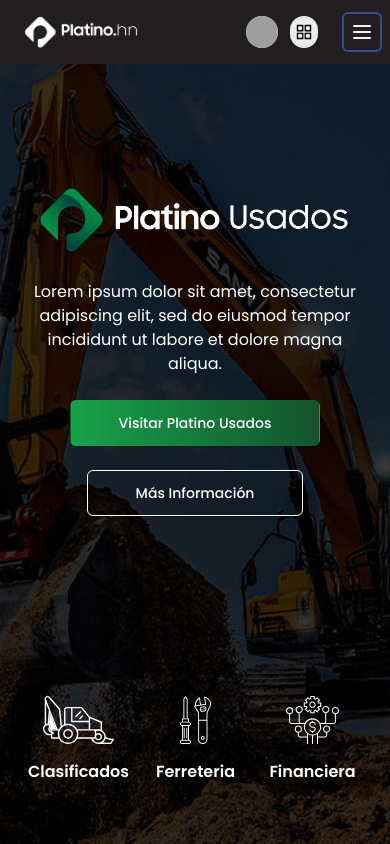
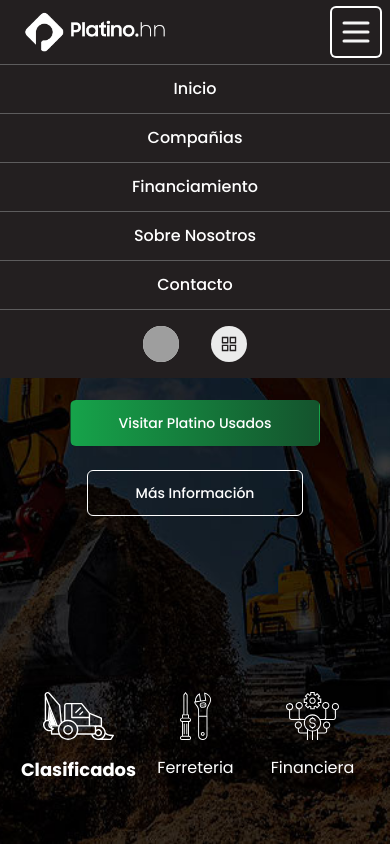
Before and after one commit to grupoplatino/PlatinoHN, a React (Create React App) app: page / in a window 390 px wide. Both pictures are taken after a click on the button 362 px from the left and 32 px from the top of the page. Shown: the top 844 px of the page. Built offline with nearby package versions, Linux system fonts and the light colour scheme; grey boxes are pictures that could not be loaded; the HTML template or start-up script is replaced by a standard one.

Commit message:
Navbar responsive

```diff
--- a/package.json
+++ b/package.json
@@ -3,7 +3,7 @@
   "version": "0.1.0",
   "private": true,
   "dependencies": {
-    "@headlessui/react": "^1.6.5",
+    "@headlessui/react": "^1.6.6",
     "@heroicons/react": "^1.0.6",
     "@react-google-maps/api": "^2.12.0",
     "@testing-library/jest-dom": "^5.16.4",
--- a/src/components/navbar.js
+++ b/src/components/navbar.js
@@ -2,20 +2,18 @@
 import platino_hn from "../assets/images/companies/phn.png";
 import { AiOutlineAppstore } from "react-icons/ai";
 import { Link } from "react-router-dom";
+import { Disclosure } from '@headlessui/react';
+// import { platino_capital, platino_ferreteria, platino_inmobiliaria, platino_logistics, platino_motors, platino_repuestos, platino_software, platino_usados } from "../assets";
 
 const NavBar = () => {
     const [show, setShow] = useState(false);
     const [navIndex, setNavIndex] = useState(0);
-    let typeNav = "bg-blackCustom-900";
+    const [navColor] = useState("bg-blackCustom-900");
 
     const navItems = [
         {
             title: "Inicio",
             uri: "/"
-        },
-        {
-            title: "Sobre Nosotros",
-            uri: "/aboutUs"
         },
         {
             title: "Compañias",
@@ -24,6 +22,10 @@
         {
             title: "Financiamiento",
             uri: "/financing"
+        },
+        {
+            title: "Sobre Nosotros",
+            uri: "/aboutUs"
         },
         {
             title: "Contacto",
@@ -50,24 +52,24 @@
     }
 
     return (
-        <nav className={`${show && typeNav} fixed left-0 right-0 z-20`}>
+        <nav className={`${show && navColor} fixed left-0 right-0 z-20`}>
+            <Disclosure as="nav">
                 <div className="max-w-7xl mx-auto px-2 sm:px-6 lg:px-8">
                     <div className="relative flex items-center justify-between h-16">
                         <div className="absolute inset-y-0 right-0 flex items-center lg:hidden">
-                        <button type="button" className="inline-flex items-center justify-center p-2 rounded-md text-grayCustom-400 focus:outline-none focus:ring-2 focus:ring-inset" aria-controls="mobile-menu" aria-expanded="false">
-                            <svg className="block h-6 w-6 md:h-9 md:w-9" xmlns="http://www.w3.org/2000/svg" fill="none" viewBox="0 0 24 24" strokeWidth="2" stroke="currentColor" aria-hidden="true">
+                            <Disclosure.Button onClick={() => setShow(true)} className="inline-flex items-center justify-center p-2 rounded-md text-grayCustom-400 focus:outline-none focus:ring-2 focus:ring-white focus:ring-inset" aria-controls="mobile-menu" aria-expanded="false">
+                                <svg className="block h-9 w-9" xmlns="http://www.w3.org/2000/svg" fill="none" viewBox="0 0 24 24" strokeWidth="2" stroke="currentColor" aria-hidden="true">
                                     <path strokeLinecap="round" strokeLinejoin="round" d="M4 6h16M4 12h16M4 18h16" />
                                 </svg>
-                            <svg className="hidden h-6 w-6 md:h-9 md:w-9" xmlns="http://www.w3.org/2000/svg" fill="none" viewBox="0 0 24 24" strokeWidth="2" stroke="currentColor" aria-hidden="true">
+                                <svg className="hidden h-9 w-9" xmlns="http://www.w3.org/2000/svg" fill="none" viewBox="0 0 24 24" strokeWidth="2" stroke="currentColor" aria-hidden="true">
                                     <path strokeLinecap="round" strokeLinejoin="round" d="M6 18L18 6M6 6l12 12" />
                                 </svg>
-                        </button>
+                            </Disclosure.Button>
                         </div>
                         <div className="flex-1 flex items-center ml-4 sm:ml-0 sm:items-stretch sm:justify-between">
                             <div className="flex-shrink-0 flex items-center">
                                 <Link to="/">
-                                <img className="block lg:hidden h-8 w-auto" src={platino_hn} alt="Workflow" />
-                                <img className="hidden lg:block h-8 w-auto" src={platino_hn} alt="Workflow" />
+                                    <img className="block h-10 w-auto" src={platino_hn} alt="Workflow" />
                                 </Link>
                             </div>
                             <div className="hidden lg:block sm:ml-6">
@@ -85,7 +87,7 @@
                                 </div>
                             </div>
                         </div>
-                    <div className="flex pr-16 lg:right-0 lg:inset-y-0 lg:items-center lg:pl-4 lg:pr-5">
+                        <div className="hidden md:flex pr-16 lg:right-0 lg:inset-y-0 lg:items-center lg:pl-4 lg:pr-5">
                             <div className="mr-3 relative">
                                 <div>
                                     <button type="button" className="bg-grayCustom-800 flex text-sm rounded-full focus:outline-none focus:ring-2 focus:ring-offset-2 focus:ring-offset-grayCustom-800 focus:ring-white" id="user-menu-button" aria-expanded="false" aria-haspopup="true">
@@ -93,12 +95,46 @@
                                     </button>
                                 </div>
                             </div>
-                        <button type="button" className="bg-grayCustom-800 p-1 rounded-full text-blackCustom-400 hover:text-blackCustom-600 focus:outline-none focus:ring-2 focus:ring-offset-2 focus:ring-offset-grayCustom-800 focus:ring-white">
+                            <button type="button" className="bg-grayCustom-800 p-1 rounded-full text-blackCustom-900 hover:text-blackCustom-600 focus:outline-none focus:ring-2 focus:ring-offset-2 focus:ring-offset-grayCustom-800 focus:ring-white">
                                 <AiOutlineAppstore size={20} />
                             </button>
                         </div>
                     </div>
                 </div>
+                <Disclosure.Panel className="bg-blackCustom-900">
+                    {({ close }) => (
+                        <div className="text-white">
+                            {navItems.map((item, index) => (
+                                <div className="w-full text-center">
+                                    <hr className="opc-snall" />
+                                    <Link
+                                        key={index}
+                                        to={item.uri}
+                                        className="block px-3 py-3 rounded-md text-base font-medium"
+                                        onClick={() => {
+                                        }}
+                                    >
+                                        {item.title}
+                                    </Link>
+                                </div>
+                            ))}
+                            <hr className="w-full opc-snall" />
+                            <div className="py-4 flex justify-center">
+                                <div className="mr-8 relative">
+                                    <div>
+                                        <button type="button" className="bg-grayCustom-800 flex text-sm rounded-full focus:outline-none focus:ring-2 focus:ring-offset-2 focus:ring-offset-grayCustom-800 focus:ring-white" id="user-menu-button" aria-expanded="false" aria-haspopup="true">
+                                            <img className="h-9 w-9 rounded-full" src="https://images.unsplash.com/photo-1472099645785-5658abf4ff4e?ixlib=rb-1.2.1&ixid=eyJhcHBfaWQiOjEyMDd9&auto=format&fit=facearea&facepad=2&w=256&h=256&q=80" alt="" />
+                                        </button>
+                                    </div>
+                                </div>
+                                <button type="button" className="bg-grayCustom-800 p-2 rounded-full text-blackCustom-900 hover:text-blackCustom-600 focus:outline-none focus:ring-2 focus:ring-offset-2 focus:ring-offset-grayCustom-800 focus:ring-white">
+                                    <AiOutlineAppstore size={20} />
+                                </button>
+                            </div>
+                        </div>
+                    )}
+                </Disclosure.Panel>
+            </Disclosure>
         </nav>
 
     );
--- a/src/index.css
+++ b/src/index.css
@@ -77,6 +77,10 @@
   max-height: 100vh;
 }
 
+.opc-snall{
+  opacity: 0.3;
+}
+
 
 @media (max-width: 768px) {
   .h-iso-gray {
--- a/src/pages/companies/companies.js
+++ b/src/pages/companies/companies.js
@@ -30,7 +30,7 @@
             desc: "Lorem Ipsum is simply dummy text of the printing and typesetting industry. Lorem Ipsum has been the industry's standard dummy text ever since the 1500s, when an unknown printer took a galley of type and scrambled it to make a type specimen book. It has survived not only five centuries, but also the leap into electronic typesetting, remaining essentially unchanged.",
             fromColor: "from-cyan-600",
             toColor: "to-cyan-900",
-            bg: "https://images.pexels.com/photos/5637555/pexels-photo-5637555.jpeg?auto=compress&cs=tinysrgb&w=1260&h=750&dpr=2"
+            bg: "https://images.pexels.com/photos/546819/pexels-photo-546819.jpeg?auto=compress&cs=tinysrgb&w=1260&h=750&dpr=2"
         },
         {
             title: "Platino Capital",
@@ -38,7 +38,7 @@
             desc: "Lorem Ipsum is simply dummy text of the printing and typesetting industry. Lorem Ipsum has been the industry's standard dummy text ever since the 1500s, when an unknown printer took a galley of type and scrambled it to make a type specimen book. It has survived not only five centuries, but also the leap into electronic typesetting, remaining essentially unchanged.",
             fromColor: "from-emerald-600",
             toColor: "to-emerald-900",
-            bg: bg_item
+            bg: "https://images.pexels.com/photos/11742808/pexels-photo-11742808.jpeg?auto=compress&cs=tinysrgb&w=1260&h=750&dpr=2"
         },
         {
             title: "Platino Ferreteria",
@@ -46,7 +46,7 @@
             desc: "Lorem Ipsum is simply dummy text of the printing and typesetting industry. Lorem Ipsum has been the industry's standard dummy text ever since the 1500s, when an unknown printer took a galley of type and scrambled it to make a type specimen book. It has survived not only five centuries, but also the leap into electronic typesetting, remaining essentially unchanged.",
             fromColor: "from-orange-400",
             toColor: "to-orange-600",
-            bg: "https://images.pexels.com/photos/2219024/pexels-photo-2219024.jpeg?auto=compress&cs=tinysrgb&w=1260&h=750&dpr=2"
+            bg: "https://images.pexels.com/photos/1029243/pexels-photo-1029243.jpeg?auto=compress&cs=tinysrgb&w=1260&h=750&dpr=2"
         },
         {
             title: "Trasportes Platino",
@@ -68,17 +68,17 @@
             title: "Platino Repuestos",
             logo: platino_repuestos,
             desc: "Lorem Ipsum is simply dummy text of the printing and typesetting industry. Lorem Ipsum has been the industry's standard dummy text ever since the 1500s, when an unknown printer took a galley of type and scrambled it to make a type specimen book. It has survived not only five centuries, but also the leap into electronic typesetting, remaining essentially unchanged.",
-            fromColor: "from-cyan-600",
-            toColor: "to-cyan-900",
+            fromColor: "from-blue-600",
+            toColor: "to-blue-900",
             bg: bg_item
         },
         {
             title: "Inmobiliaria Platino",
             logo: platino_inmobiliaria,
             desc: "Lorem Ipsum is simply dummy text of the printing and typesetting industry. Lorem Ipsum has been the industry's standard dummy text ever since the 1500s, when an unknown printer took a galley of type and scrambled it to make a type specimen book. It has survived not only five centuries, but also the leap into electronic typesetting, remaining essentially unchanged.",
-            fromColor: "from-violet-600",
-            toColor: "to-violet-900",
-            bg: "https://images.pexels.com/photos/2219024/pexels-photo-2219024.jpeg?auto=compress&cs=tinysrgb&w=1260&h=750&dpr=2"
+            fromColor: "from-purple-600",
+            toColor: "to-purple-900",
+            bg: "https://images.pexels.com/photos/2111763/pexels-photo-2111763.jpeg?auto=compress&cs=tinysrgb&w=1260&h=750&dpr=2"
         },
     ]
     useEffect(() => {
@@ -102,10 +102,10 @@
             </div>
             <div className={`py-1 bg-gradient-to-r ${`${companies[companyIndex].fromColor + " " + companies[companyIndex].toColor}`}`}></div>
             <div className="hidden lg:block">
-                <img src={companies[companyIndex].bg} alt="Platno HN" className="w-screen" style={{"height":"85vh"}} />
+                <img src={companies[companyIndex].bg} alt="Platno HN" className="w-screen" style={{ "height": "85vh" }} />
             </div>
             <div className="block lg:hidden">
-                <img src={companies[companyIndex].bg} alt="Platno HN" className="w-screen"/>
+                <img src={companies[companyIndex].bg} alt="Platno HN" className="w-screen" />
             </div>
             <div className="container mx-auto px-8 py-5 block md:block lg:hidden">
                 <img src={companies[companyIndex].logo} alt="Motors" className="mt-4" />
@@ -118,8 +118,10 @@
                     </span>
                 </button>
             </div>
-            <div className="h-screen items-center absolute hidden lg:block lg:top-1/4 xl:top-1/3 left-20 xl:left-40">
-                <div className="bg-white px-10 py-5 my-auto rounded-lg w-1/3 xl:w-2/5 2xl:w-2/5">
+
+            <div className="h-screen items-center absolute hidden lg:block lg:top-1/4 xl:top-1/3 left-0">
+                <div className="flex justify-around items-center">
+                    <div className="bg-white px-10 py-5 my-auto rounded-lg w-1/3 lg:w-2/4 xl:w-2/5 2xl:w-1/3">
                         <img src={companies[companyIndex].logo} alt="Motors" className="mt-4 2xl:w-3/5" />
                         <p className="my-4 leading-6">{companies[companyIndex].desc}</p>
                         <button className="mb-4 mt-2 inline-flex items-center justify-center py-3 px-6 border border-transparent shadow-sm text-sm font-medium rounded-md
@@ -130,8 +132,7 @@
                             </span>
                         </button>
                     </div>
-            </div>
-            <div className="h-screen absolute items-center hidden lg:flex lg:top-5 xl:top-20 right-20 xl:right-40 2xl:top-14">
+                    <div>
                         <div className="bg-transparent">
                             <div>
                                 {companies.map(function (item, index) {
@@ -143,6 +144,8 @@
                         </div>
                     </div>
                 </div>
+            </div>
+        </div>
     );
 }
 
--- a/src/pages/financing/components/financing-hero.js
+++ b/src/pages/financing/components/financing-hero.js
@@ -5,12 +5,12 @@
         <div className="financingHero">
             <div className="container mx-auto">
                 <div className="flex justify-center md:justify-start mx-4 py-10 md:py-14">
-                    <div>
-                        <div className="text-center mt-10">
-                            <p className="text-white font-pop md:leading-snug text-center md:text-left font-bold text-2xl sm:text-3xl md:text-4xl mb-3 lg:w-2/4">Financiamiento para nuestros servicios</p>
+                    <div className="md:px-5">
+                        <div className="text-center mt-10 text-white">
+                            <p className="font-pop md:leading-snug text-center md:text-left font-bold text-2xl sm:text-3xl md:text-4xl mb-3 lg:w-2/3 xl:w-2/4">Financiamiento para nuestros servicios</p>
                         </div>
                         <div className="text-center">
-                            <p className="text-white font-pop text-base mb-5 text-center md:text-left lg:w-2/4">Lorem ipsum dolor sit amet, consectetur adipiscing elit. Maecenas in interdum lorem, quis gravida felis. Nulla facilisi. Donec quis mollis nisl. Nam at ultrices erat. Ut hendrerit sapien vel urna egestas sodales. Aliquam erat volutpat.</p>
+                            <p className="text-white font-pop text-base mb-5 text-center md:text-left lg:w-2/3 xl:w-2/4">Lorem ipsum dolor sit amet, consectetur adipiscing elit. Maecenas in interdum lorem, quis gravida felis. Nulla facilisi. Donec quis mollis nisl. Nam at ultrices erat. Ut hendrerit sapien vel urna egestas sodales. Aliquam erat volutpat.</p>
                         </div>
                         <p className="text-white font-pop font-light mb-10 text-center lg:text-start">*Aplican restricciones.</p>
                         <div>
--- a/src/pages/financing/components/steps-to-financing.js
+++ b/src/pages/financing/components/steps-to-financing.js
@@ -2,7 +2,7 @@
 
 function StepsToFinancing() {
     return (
-        <div className="bg-white py-5 md:py-10">
+        <div className="bg-white py-5 md:py-10 md:px-5">
             <div className="container mx-auto">
                 <div className="flex flex-wrap mx-2 my-5 justify-center md:justify-start">
                     <div className="flex justify-center md:justify-start">
@@ -10,7 +10,7 @@
                     </div>
                 </div>
                 <div className="flex mx-4 my-2 justify-center">
-                    <div className="grid grow grid-cols-1 sm:grid-cols-3 sm:gap-2">
+                    <div className="grid grow grid-cols-1 sm:grid-cols-2 md:grid-cols-2 lg:grid-cols-3 sm:gap-2">
                         <div className="rounded-xl border relative border-lightPlaceHolder bg-white py-4 md:py-10 my-1 px-4">
                             <div className="flex justify-start mb-2">
                                 <p className="text-primary mr-2 font-pop font-semibold">1.</p>
--- a/src/pages/financing/index.js
+++ b/src/pages/financing/index.js
@@ -0,0 +1 @@
+export {default as FinancingPage} from "./financing";
--- a/src/pages/home/components/hero.js
+++ b/src/pages/home/components/hero.js
@@ -29,10 +29,11 @@
 function Hero() {
     const [nav1, setNav1] = useState();
     const [nav2, setNav2] = useState();
+    const [itemIndex, setItemIndex] = useState(0);
 
     const bgSettings = {
         dots: false,
-        speed: 1000,
+        speed: 500,
         cssEase: "linear",
     }
 
@@ -213,11 +214,11 @@
                             ref={(slider2) => setNav2(slider2)} {...settings} className="w-full">
                             {categories.map(function (item, index) {
                                 return (
-                                    <div className="text-center" key={index}>
+                                    <div onClick={()=> setItemIndex(index)} className="text-center" key={index}>
                                         <img className="h-12 lg:h-14 mx-auto"
                                             src={item.logo}
                                             alt={item.alt} />
-                                        <p className="text-white font-semibold mt-4">
+                                        <p className={`text-white ${index === itemIndex ? "font-bold text-lg": "font-normal"} mt-4`}>
                                             {item.title}
                                         </p>
                                     </div>
```
Also changed, not shown: src/App.js (+4 -3 lines), src/components/footer.js (+5 -5 lines), 1 other file (tests, documents, lock files or other folders). Lines whose indentation alone changed are shown as unchanged.
